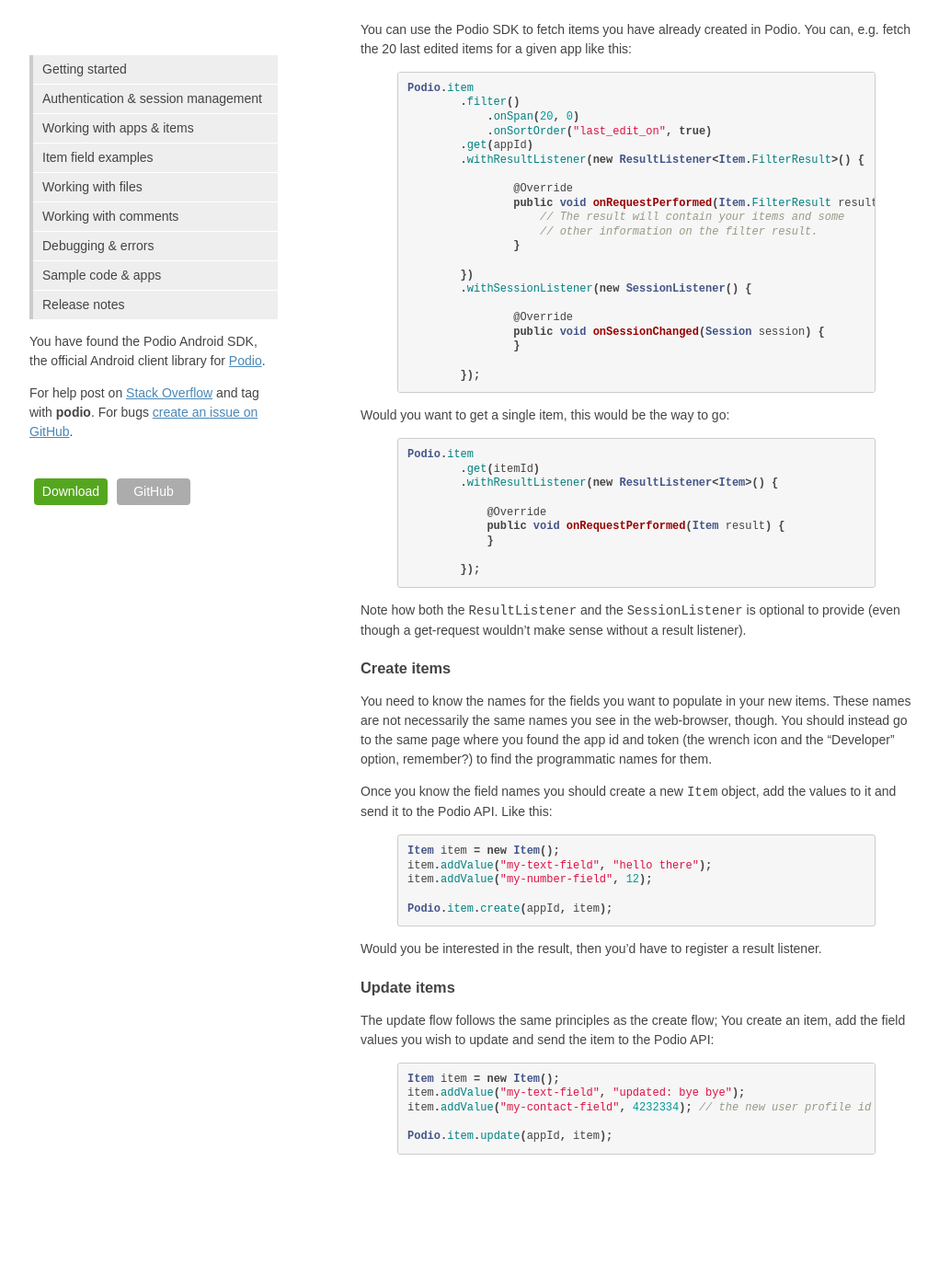
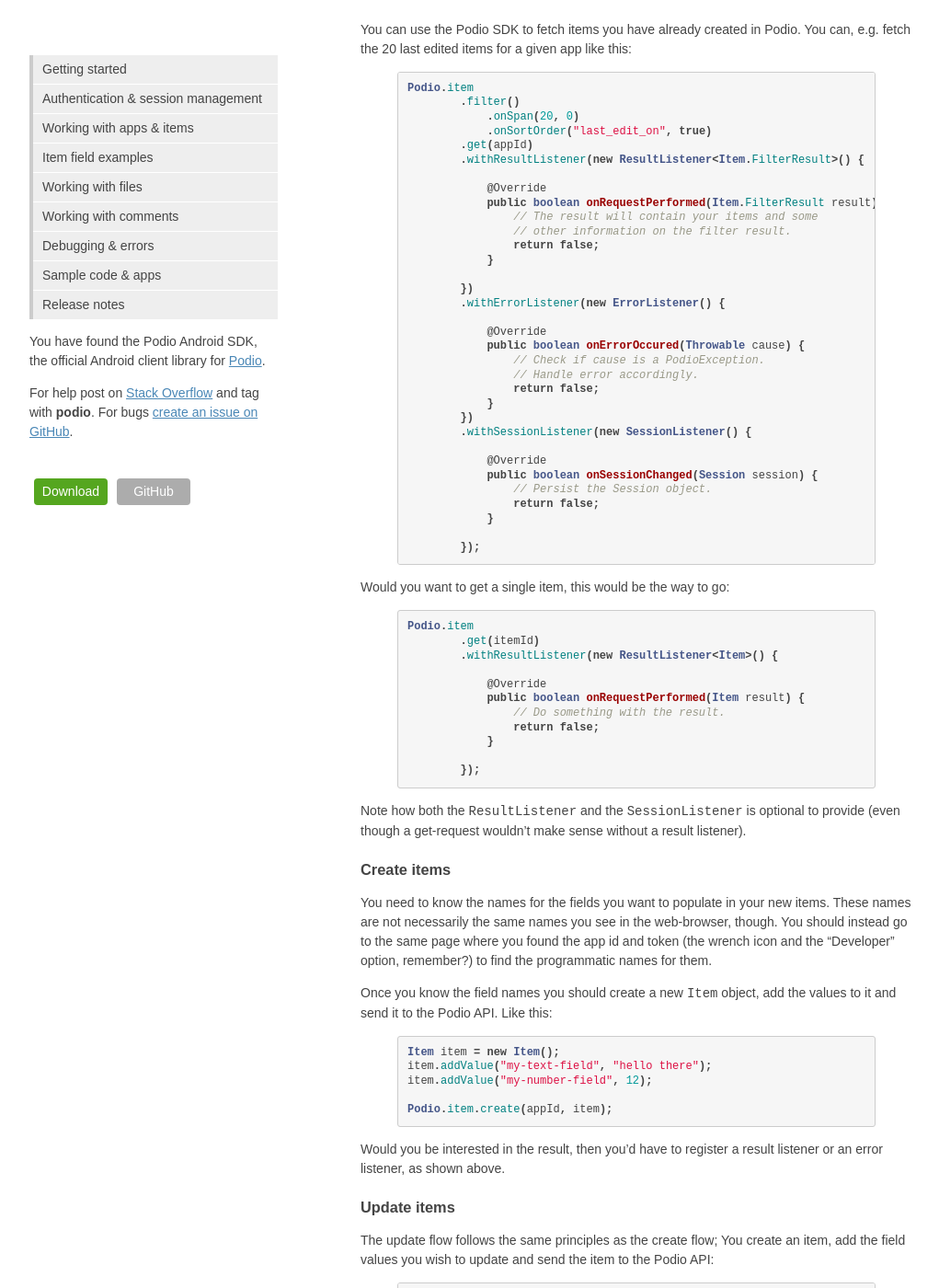
Before and after one commit to podio/podio-android, a Jekyll site: the page built from items/index.md, in a window 1280 px wide and 1400 px high, scrolled down 244 px. Shown: the whole window at 92% size, without its empty margins (128-1149 px from the left). Built offline with Jekyll 4.4.1, drawn with Linux system fonts in a browser that asks for light colours; before the commit the page ends 1559 px from its top, so only the background shows below that.

Commit message:
Updated content.

```diff
--- a/items/index.md
+++ b/items/index.md
@@ -16,18 +16,30 @@
         .get(appId)
         .withResultListener(new ResultListener<Item.FilterResult>() {
 
-                @Override
-                public void onRequestPerformed(Item.FilterResult result) {
-                    // The result will contain your items and some
-                    // other information on the filter result.
-                }
+            @Override
+            public boolean onRequestPerformed(Item.FilterResult result) {
+                // The result will contain your items and some
+                // other information on the filter result.
+                return false;
+            }
 
+        })
+        .withErrorListener(new ErrorListener() {
+
+            @Override
+            public boolean onErrorOccured(Throwable cause) {
+                // Check if cause is a PodioException.
+                // Handle error accordingly.
+                return false;
+            }
         })
         .withSessionListener(new SessionListener() {
 
-                @Override
-                public void onSessionChanged(Session session) {
-                }
+            @Override
+            public boolean onSessionChanged(Session session) {
+                // Persist the Session object.
+                return false;
+            }
 
         });
 {% endhighlight %}
@@ -40,7 +52,9 @@
         .withResultListener(new ResultListener<Item>() {
 
             @Override
-            public void onRequestPerformed(Item result) {
+            public boolean onRequestPerformed(Item result) {
+                // Do something with the result.
+                return false;
             }
 
         });
@@ -61,7 +75,7 @@
 Podio.item.create(appId, item);
 {% endhighlight %}
 
-Would you be interested in the result, then you'd have to register a result listener.
+Would you be interested in the result, then you'd have to register a result listener or an error listener, as shown above.
 
 ### Update items ###
 The update flow follows the same principles as the create flow; You create an item, add the field values you wish to update and send the item to the Podio API:
```
